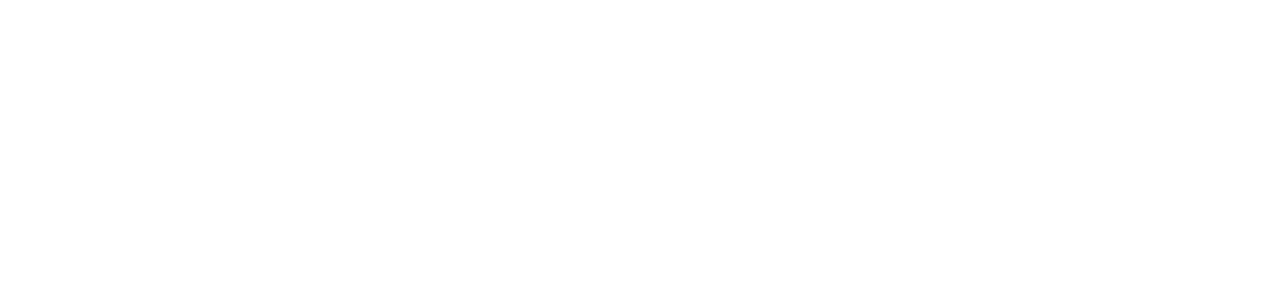
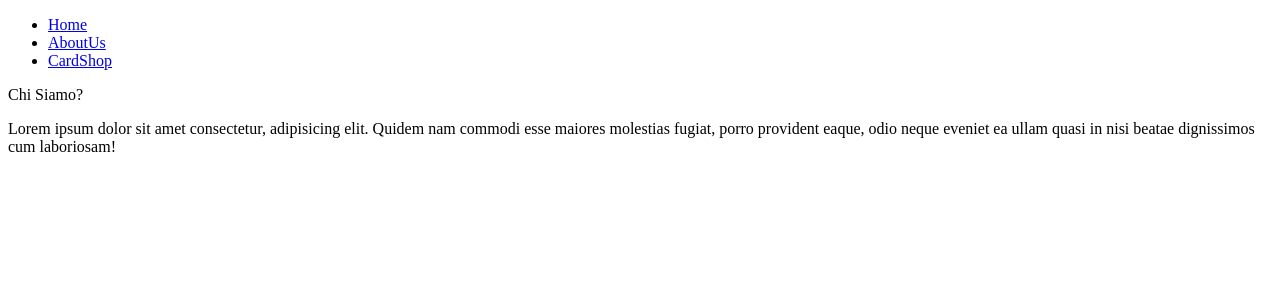
Before and after one commit to Daniel-Di-Fraia/react-router, a React (Vite) app: page /aboutUs in a window 1280 px wide. Shown: the top 300 px of the page. Built offline with nearby package versions, Linux system fonts and the light colour scheme.

Commit message:
finalizzazione navlink pagina web + api tramite chiamata axios prodotti

```diff
--- a/index.html
+++ b/index.html
@@ -4,7 +4,9 @@
     <meta charset="UTF-8" />
     <link rel="icon" type="image/svg+xml" href="/vite.svg" />
     <meta name="viewport" content="width=device-width, initial-scale=1.0" />
-    <title>react-router</title>
+    <!-- embedding axios -->
+    <script type="text/javascript" src="https://cdnjs.cloudflare.com/ajax/libs/axios/1.6.7/axios.min.js"></script>
+    <title>Shop!</title>
   </head>
   <body>
     <div id="root"></div>
--- a/src/App.jsx
+++ b/src/App.jsx
@@ -1,11 +1,31 @@
 import './App.css'
+
+// import della libreria di routing
+import { BrowserRouter, Routes, Route } from "react-router-dom";
+
+// import del layout
+import Layout from './assets/layout/Layout';
+
+
+// importiamo le pagine di riferimento
+import HomePage from './assets/pages/HomePage';
+import AboutUs from './assets/pages/AboutUs';
+import CardShop from './assets/pages/CardShop';
 
 function App() {
 
 
   return (
     <>
-
+       <BrowserRouter>
+            <Routes>
+                <Route element={<Layout />}>
+                    <Route path="/" element={<HomePage />} />
+                    <Route path="/aboutUs" element={<AboutUs />} />
+                    <Route path="/CardShop" element={<CardShop />} />
+                </Route>
+            </Routes>
+        </BrowserRouter>
     </>
   )
 }
--- a/src/assets/components/NavBar.jsx
+++ b/src/assets/components/NavBar.jsx
@@ -0,0 +1,26 @@
+// import della parte di componenti di navigazione per routing
+import { Link, NavLink } from "react-router-dom";
+
+// dati menù
+const links = [
+    { path: '/', label: 'Home' },
+    { path: '/aboutUs', label: 'AboutUs' },
+    { path: '/CardShop', label: 'CardShop' }
+]
+
+
+const NavBar = () => {
+    return (
+        <nav>
+            <ul>
+                {links.map(link => (
+                    <li>
+                        <NavLink to={link.path}>{link.label}</NavLink>
+                    </li>
+                ))}
+            </ul>
+        </nav>
+    )
+}
+
+export default NavBar
--- /dev/null
+++ b/src/assets/components/ProdCard.jsx
@@ -0,0 +1,16 @@
+export default function ProdCard(props) {
+
+    const { prodotto } = props;
+
+    return (
+        <div className="product" >
+            <div className="product-image">
+                <img src={prodotto.image} alt={prodotto.title} />
+            </div>
+            <div className="product-info">
+                <p className="prod-name">{prodotto.title}</p>
+                <p className="prod-price">{prodotto.price + " €"}</p>
+            </div>
+        </div>
+    )
+}
--- /dev/null
+++ b/src/assets/components/ProductList.jsx
@@ -0,0 +1,34 @@
+import { useState, useEffect } from "react";
+// import axios from "axios";
+
+// importiamo il componente Card
+import ProdCard from "../components/ProdCard";
+
+export default function ProductList() {
+    const [products, setProducts] = useState([]);
+
+    function fetchProducts() {
+        axios.get("https://fakestoreapi.com/products")
+            .then((res) => setProducts(res.data))
+            .catch(error => console.log(error)
+            )
+    }
+
+    useEffect(() => {
+        fetchProducts()
+    }
+        , [])
+
+    return (
+        <div className="container">
+            <div className="products">
+                {products.map((prodotto) => (
+                    <ProdCard
+                        key={prodotto.id}
+                        prodotto={prodotto}
+                    />
+                ))}
+            </div>
+        </div>
+    );
+}
--- /dev/null
+++ b/src/assets/layout/Layout.jsx
@@ -0,0 +1,15 @@
+import { Outlet } from "react-router-dom";
+import NavBar from "../components/NavBar";
+
+export default function Layout() {
+    return (
+        <>
+            <header>
+                <NavBar />
+            </header>
+            <main>
+                <Outlet />
+            </main>
+        </>
+    );
+}
--- /dev/null
+++ b/src/assets/pages/AboutUs.jsx
@@ -0,0 +1,12 @@
+const AboutUs = () => {
+    return (
+        <>
+            <div>Chi Siamo?</div>
+            <p>
+                Lorem ipsum dolor sit amet consectetur, adipisicing elit. Quidem nam commodi esse maiores molestias fugiat, porro provident eaque, odio neque eveniet ea ullam quasi in nisi beatae dignissimos cum laboriosam!
+            </p>
+        </>
+    )
+}
+
+export default AboutUs
--- /dev/null
+++ b/src/assets/pages/CardShop.jsx
@@ -0,0 +1,11 @@
+import ProductList from "../components/ProductList"
+
+const CardShop = () => {
+    return (
+        <>
+            <ProductList />
+        </>
+    )
+}
+
+export default CardShop
--- /dev/null
+++ b/src/assets/pages/HomePage.jsx
@@ -0,0 +1,9 @@
+const HomePage = () => {
+    return (
+        <>
+            <div>Benvenuto su Boolean Shop!</div>
+        </>
+    )
+}
+
+export default HomePage
```
